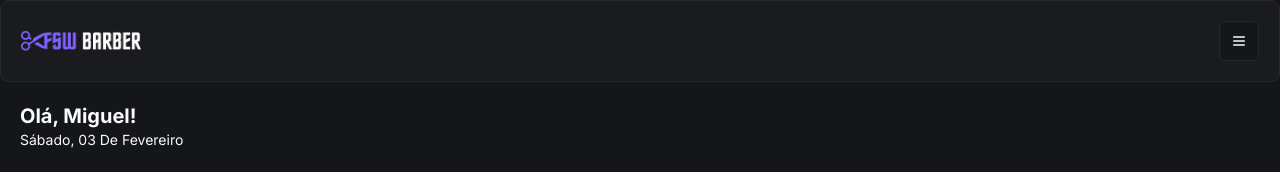
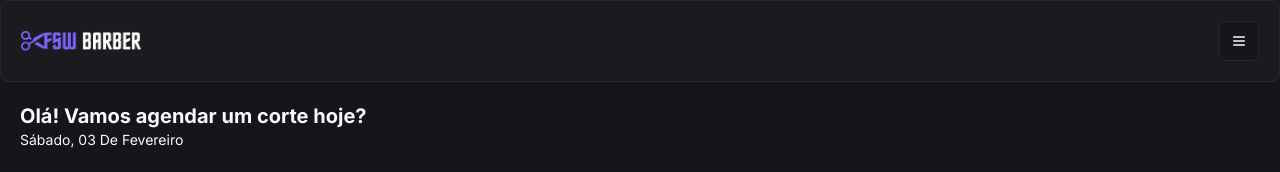
Before and after one commit to JulioAmaral007/Amaral-Barber, a Next.js app: page / in a window 1280 px wide. Shown: the top 172 px of the page. Built offline with nearby package versions, Linux system fonts and the light colour scheme; no server answers; the database is empty.

Commit message:
feat: add user name to home page

```diff
--- a/src/app/(home)/page.tsx
+++ b/src/app/(home)/page.tsx
@@ -34,7 +34,11 @@
       <Header />
 
       <div className="px-5 pt-5">
-        <h2 className="text-xl font-bold">Olá, Miguel!</h2>
+        <h2 className="text-xl font-bold">
+          {session?.user
+            ? `Olá, ${session.user.name?.split(' ')[0]}!`
+            : 'Olá! Vamos agendar um corte hoje?'}
+        </h2>
         <p className="text-sm capitalize">
           {format(new Date(), "EEEE',' dd 'de' MMMM", {
             locale: ptBR,
```
